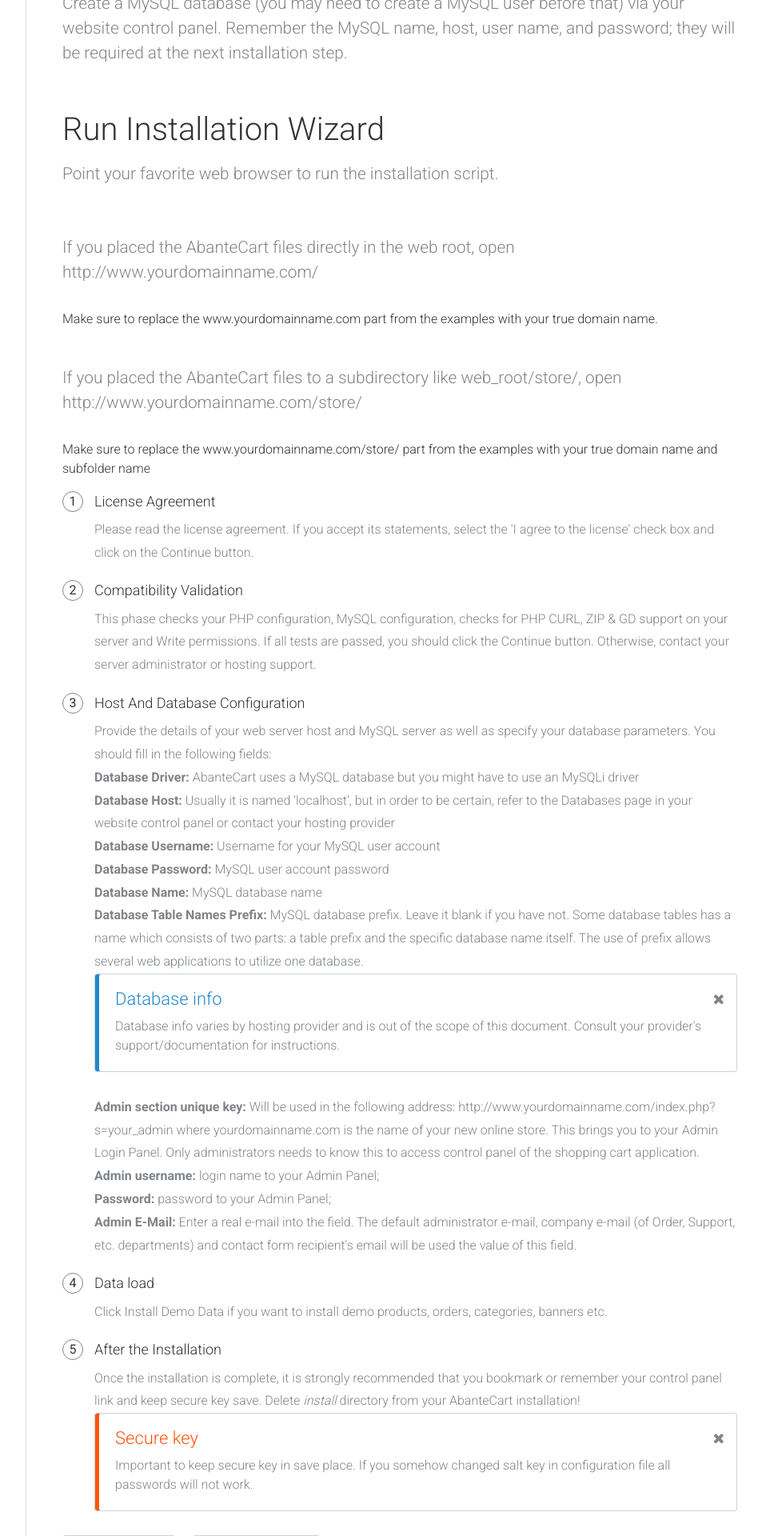
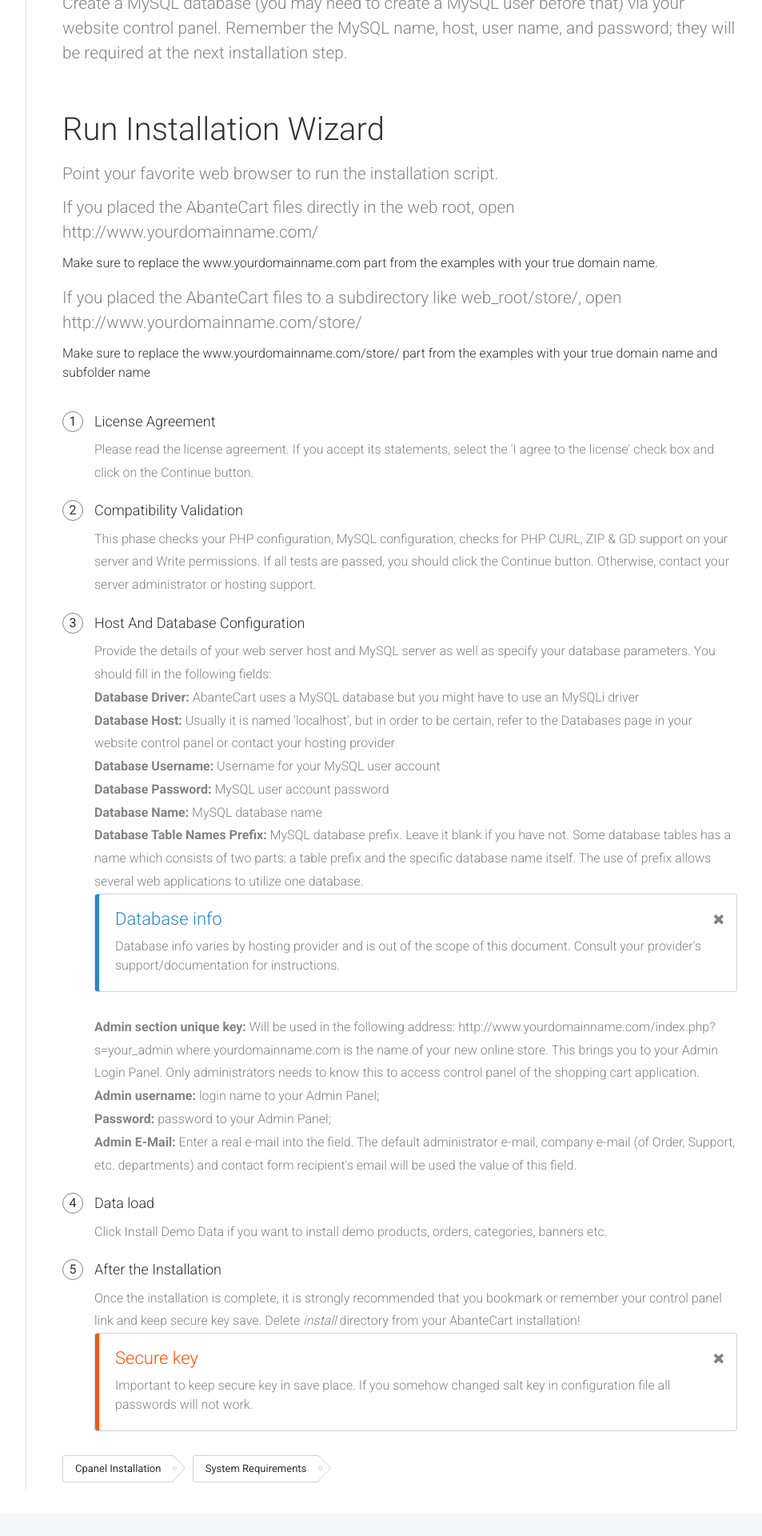
Before and after one commit to abantecart/abantecart.github.io, a Jekyll site: the page built from pages/install/regular_installation.html, in a window 1280 px wide. Shown: the part 2854-4774 px from the top of the page at 80% size, without its empty margins (298-1251 px from the left). Built offline with Jekyll 4.4.1, drawn with Linux system fonts in a browser that asks for light colours.

Commit message:
Update regular_installation.html

```diff
--- a/pages/install/regular_installation.html
+++ b/pages/install/regular_installation.html
@@ -241,22 +241,14 @@
 						<div class="category-info ">
 							<h3 class="category-title">Run Installation Wizard</h3>
 							<h4 class="category-description">Point your favorite web browser to run the installation script.</h4>
+
+						<!-- End of Caregory Info -->
+								<h4 class="category-description">If you placed the AbanteCart files directly in the web root, open http://www.yourdomainname.com/</h4>
+							<p>Make sure to replace the www.yourdomainname.com part from the examples with your true domain name.</p>
+
+								<h4 class="category-description">If you placed the AbanteCart files to a subdirectory like web_root/store/, open http://www.yourdomainname.com/store/</h4>
+							<p>Make sure to replace the www.yourdomainname.com/store/ part from the examples with your true domain name and subfolder name</p>
 						</div>
-						<!-- End of Caregory Info -->
-
-
-
-
-							<div class="category-info ">
-								<h4 class="category-description">If you placed the AbanteCart files directly in the web root, open http://www.yourdomainname.com/</h4>
-							</div>
-							<!-- End of Caregory Info -->
-							<p>Make sure to replace the www.yourdomainname.com part from the examples with your true domain name.</p>
-							<div class="category-info ">
-								<h4 class="category-description">If you placed the AbanteCart files to a subdirectory like web_root/store/, open http://www.yourdomainname.com/store/</h4>
-							</div>
-							<!-- End of Caregory Info -->
-							<p>Make sure to replace the www.yourdomainname.com/store/ part from the examples with your true domain name and subfolder name</p>
 
 
 
```
